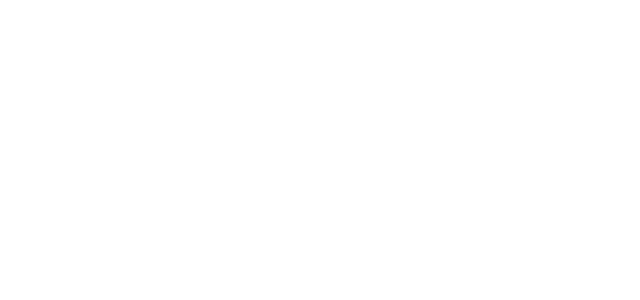
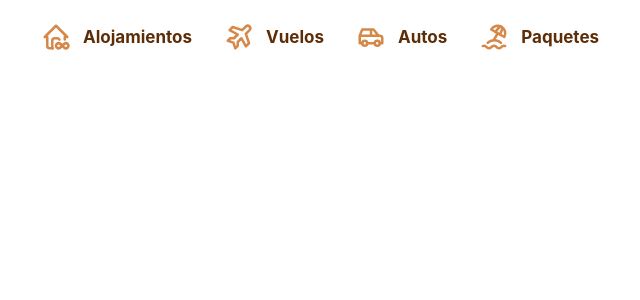
Before and after one commit to AneeOri/flights_page, a React (Create React App) app in the folder flights-page/: page / in a window 1280 px wide. Shown: the top 300 px of the page, without its empty margins (326-966 px from the left). Built offline with nearby package versions, Linux system fonts and the light colour scheme.

Commit message:
[.] Update Home Screen

```diff
--- a/flights-page/src/Screens/Home/Home.js
+++ b/flights-page/src/Screens/Home/Home.js
@@ -1,9 +1,32 @@
 import React from 'react';
+import { IconHomeInfinity, IconPlaneTilt, IconCar, IconBeach } from '@tabler/icons-react';
+import './Home.css';
 
 export default function Home(){
     return(
-        <div>
-
+        <div className='main_container'>
+            <div>
+              <nav >
+                <ul className='nav_container'>
+                    <div className='nav_option'>
+                      <IconHomeInfinity className='nav_img'/>
+                      <li>Alojamientos</li>
+                    </div>
+                    <div className='nav_option'>
+                      <IconPlaneTilt className='nav_img'/>
+                      <li>Vuelos</li>
+                    </div>
+                    <div className='nav_option'>
+                      <IconCar className='nav_img'/>
+                      <li>Autos</li>
+                    </div>
+                    <div className='nav_option'>
+                      <IconBeach className='nav_img'/>
+                      <li>Paquetes</li>
+                    </div>
+                </ul>
+              </nav>
+            </div>
         </div>
     );
 }
```
